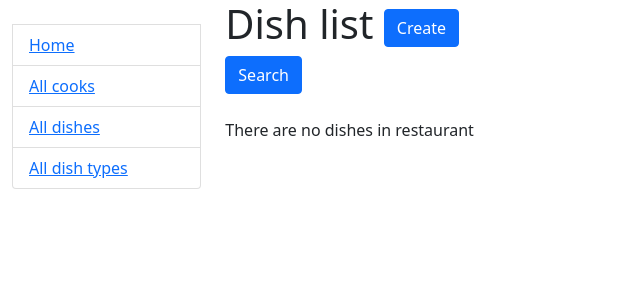
After one commit to Gr1zzZzzly/restaurant-kitchen-service, a Django app: page /dishes/ in a window 1280 px wide. The commit adds this page. Shown: the top 300 px of the page, without its empty margins (0-640 px from the left). Run offline with Django 4.2, Linux system fonts and the light colour scheme; data that the repository does not hold is empty; some libraries are stand-ins or nearby versions.

Commit message:
implement CRUD for dish model and add html files for dish

```diff
--- a/kitchen/models.py
+++ b/kitchen/models.py
@@ -13,7 +13,7 @@ class DishType(models.Model):
 
 
 class Cook(AbstractUser):
-    years_of_experience = models.IntegerField(default=None)
+    years_of_experience = models.IntegerField(default=None, blank=True)
 
     class Meta:
         verbose_name = "Cook"
@@ -29,7 +29,7 @@ class Cook(AbstractUser):
 
 class Dish(models.Model):
     name = models.CharField(max_length=100)
-    description = models.CharField(max_length=255)
+    description = models.CharField(max_length=255, default=None, blank=True)
     price = models.DecimalField(max_digits=6, decimal_places=2)
     dish_type = models.ForeignKey(DishType, on_delete=models.CASCADE)
     cooks = models.ManyToManyField(Cook, related_name="dishes")
--- a/kitchen/urls.py
+++ b/kitchen/urls.py
@@ -1,6 +1,7 @@
 from django.urls import path
 
-from kitchen.views import index, DishTypeListView, DishTypeCreateView, DishTypeUpdateView, DishTypeDeleteView
+from kitchen.views import index, DishTypeListView, DishTypeCreateView, DishTypeUpdateView, DishTypeDeleteView, \
+    DishListView, DishCreateView, DishUpdateView, DishDeleteView, DishDetailView
 
 urlpatterns = [
     path("", index, name="index"),
@@ -23,7 +24,32 @@ urlpatterns = [
         "dish-types/<int:pk>/delete/",
         DishTypeDeleteView.as_view(),
         name="dish-type-delete"
-    )
+    ),
+    path(
+        "dishes/",
+        DishListView.as_view(),
+        name="dish-list"
+    ),
+    path(
+        "dishes/<int:pk>",
+        DishDetailView.as_view(),
+        name="dish-detail"
+    ),
+    path(
+        "dishes/create/",
+        DishCreateView.as_view(),
+        name="dish-create"
+    ),
+    path(
+        "dishes/<int:pk>/update/",
+        DishUpdateView.as_view(),
+        name="dish-update"
+    ),
+    path(
+        "dishes/<int:pk>/delete/",
+        DishDeleteView.as_view(),
+        name="dish-delete"
+    ),
 ]
 
 app_name = "kitchen"
--- a/kitchen/views.py
+++ b/kitchen/views.py
@@ -2,6 +2,7 @@ from django.shortcuts import render
 from django.urls import reverse_lazy
 from django.views import generic
 
+from kitchen.forms import DishForm
 from kitchen.models import Cook, Dish, DishType
 
 
@@ -48,3 +49,30 @@ class DishTypeUpdateView(generic.UpdateView):
 class DishTypeDeleteView(generic.DeleteView):
     model = DishType
     success_url = reverse_lazy("kitchen:dish-types-list")
+
+
+class DishListView(generic.ListView):
+    model = Dish
+    paginate_by = 5
+    queryset = Dish.objects.all().select_related("dish_type")
+
+
+class DishDetailView(generic.DetailView):
+    model = Dish
+
+
+class DishCreateView(generic.CreateView):
+    model = Dish
+    form_class = DishForm
+    success_url = reverse_lazy("kitchen:dish-list")
+
+
+class DishUpdateView(generic.UpdateView):
+    model = Dish
+    form_class = DishForm
+    success_url = reverse_lazy("kitchen:dish-list")
+
+
+class DishDeleteView(generic.DeleteView):
+    model = Dish
+    success_url = reverse_lazy("kitchen:dish-list")
--- a/templates/includes/sidebar.html
+++ b/templates/includes/sidebar.html
@@ -10,6 +10,6 @@
 
   <li class="list-group-item"><a href="{% url 'kitchen:index' %}">Home</a></li>
   <li class="list-group-item"><a href="">All cooks</a></li>
-  <li class="list-group-item"><a href="">All dishes</a></li>
+  <li class="list-group-item"><a href="{% url 'kitchen:dish-list' %}">All dishes</a></li>
   <li class="list-group-item"><a href="{% url 'kitchen:dish-types-list' %}">All dish types</a></li>
 </ul>
--- /dev/null
+++ b/templates/kitchen/dish_list.html
@@ -0,0 +1,24 @@
+{% extends "base.html" %}
+
+{% block content %}
+  <h1>
+    Dish list
+    <a href="{% url 'kitchen:dish-create' %}" class="btn btn-primary link-to-page">
+      Create
+    </a>
+  </h1>
+  {% include "includes/search.html" %}
+  <br>
+  {% if dish_list %}
+    <ul>
+      {% for dish in dish_list %}
+        <li>
+          <a href="{% url 'kitchen:dish-detail' pk=dish.id %} ">{{ dish.id }}</a>
+          {{ dish.name }} ({{ dish.dish_type.name }})
+        </li>
+      {% endfor %}
+    </ul>
+  {% else %}
+    <p>There are no dishes in restaurant</p>
+  {% endif %}
+{% endblock %}
```
Also changed, not shown: kitchen/forms.py (+16 -0 lines), templates/kitchen/dish_confirm_delete.html (added, +10 -0 lines), templates/kitchen/dish_detail.html (added, +22 -0 lines), templates/kitchen/dish_form.html (added, +12 -0 lines).
